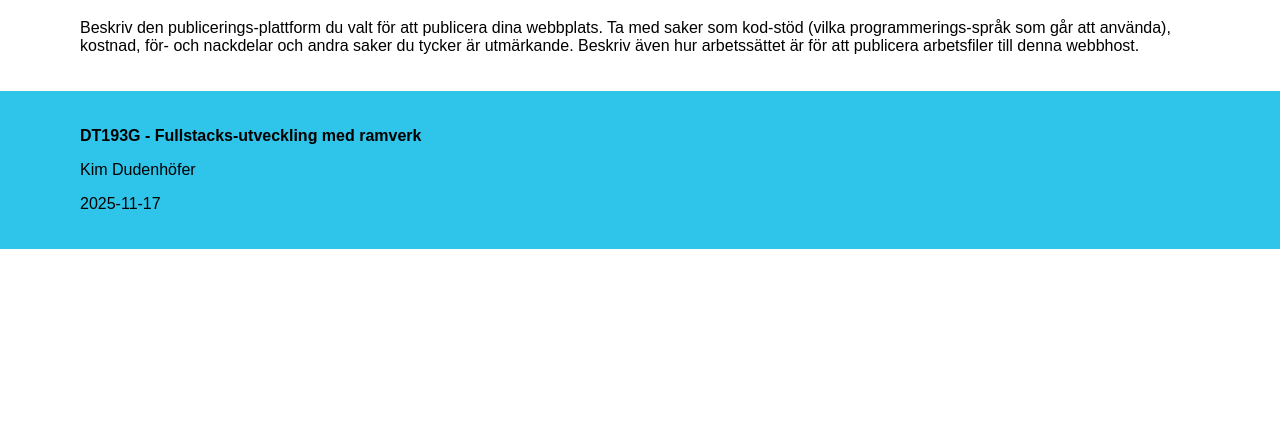
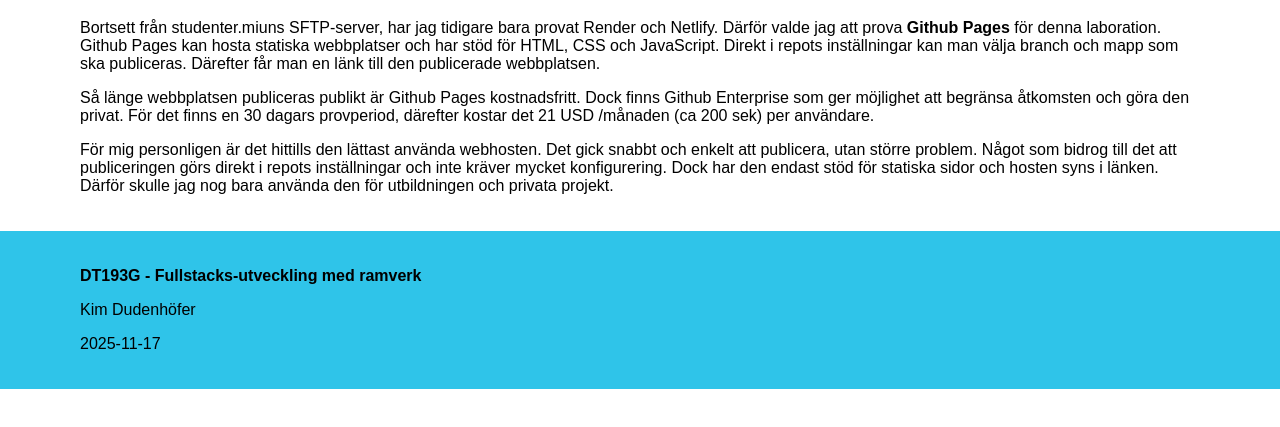
Before and after one commit to kimdude/dt197g-moment-1, a website: page publishing.html in a window 1280 px wide. Shown: the part 171-598 px from the top of the page. Drawn offline with Linux system fonts and the light colour scheme.

Commit message:
Lagt till innehåll under publicering.

```diff
--- a/publishing.html
+++ b/publishing.html
@@ -20,9 +20,17 @@
     </header>
     <main>
         <h1>Publicering</h1>
-        <p>Beskriv den publicerings-plattform du valt för att publicera dina webbplats.
-        Ta med saker som kod-stöd (vilka programmerings-språk som går att använda), kostnad, för- och nackdelar och andra saker du tycker är utmärkande.
-        Beskriv även hur arbetssättet är för att publicera arbetsfiler till denna webbhost.</p>
+        <p>Bortsett från studenter.miuns SFTP-server, har jag tidigare bara provat Render och Netlify. Därför valde jag att prova <strong>Github Pages</strong> för denna laboration.
+            Github Pages kan hosta statiska webbplatser och har stöd för HTML, CSS och JavaScript. Direkt i repots inställningar kan man välja branch och mapp
+            som ska publiceras. Därefter får man en länk till den publicerade webbplatsen.
+        </p>
+        <p>Så länge webbplatsen publiceras publikt är Github Pages kostnadsfritt. Dock finns Github Enterprise som ger möjlighet att begränsa åtkomsten och göra den privat.
+            För det finns en 30 dagars provperiod, därefter kostar det 21 USD /månaden (ca 200 sek) per användare.
+        </p>
+        <p>För mig personligen är det hittills den lättast använda webhosten. Det gick snabbt och enkelt att publicera, utan större problem. Något som bidrog till det att publiceringen
+            görs direkt i repots inställningar och inte kräver mycket konfigurering. Dock har den endast stöd för statiska sidor och hosten syns i länken. Därför skulle jag nog bara
+            använda den för utbildningen och privata projekt.
+        </p>
     </main>
     <!-- Footer -->
     <footer>
```
Also changed, not shown: bootstrap.html (+2 -2 lines).
